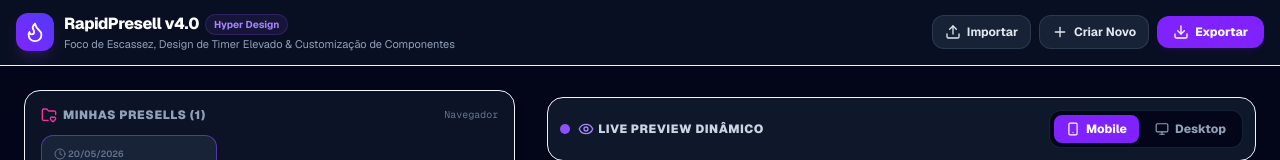
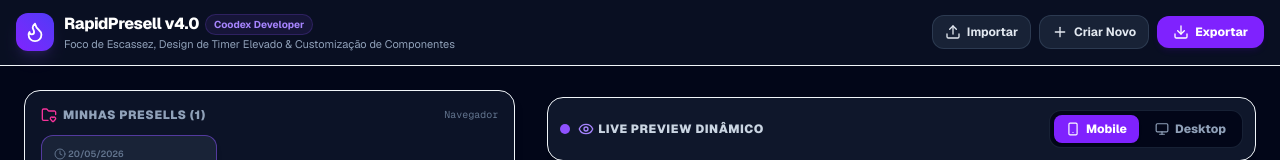
Before and after one commit to coddex-developer/generator-pages, a Next.js app: page / in a window 1280 px wide. Shown: the top 160 px of the page. Built offline with nearby package versions, Linux system fonts and the light colour scheme.

Commit message:
feat: ajusta layout e informações do cabeçalho para melhor apresentação

```diff
--- a/app/page.tsx
+++ b/app/page.tsx
@@ -1268,15 +1268,15 @@ export default function App() {
               <Flame className="w-5.5 h-5.5 text-white" />
             </div>
             <div>
-              <div className="flex items-center gap-1.5">
+              <div className="flex flex-wrap items-center gap-1.5">
                 <span className="font-extrabold text-white tracking-tight text-base">RapidPresell v4.0</span>
-                <span className="bg-violet-500/10 text-violet-400 text-[10px] font-bold px-2 py-0.5 rounded-full border border-violet-500/20">Hyper Design</span>
+                <span className="bg-violet-500/10 text-violet-400 text-[10px] font-bold px-2 py-0.5 rounded-full border border-violet-500/20">Coodex Developer</span>
               </div>
               <p className="text-[11px] text-slate-400 hidden sm:block">Foco de Escassez, Design de Timer Elevado & Customização de Componentes</p>
             </div>
           </div>
 
-          <div className="flex items-center gap-2">
+          <div className="flex items-center gap-2 flex-wrap">
             <button
               onClick={() => setImportModalOpen(true)}
               className="bg-slate-800/80 hover:bg-slate-700 text-slate-200 hover:text-white text-xs font-bold px-3 py-2 rounded-xl transition-all flex items-center gap-1.5 border border-slate-700/80"
```
